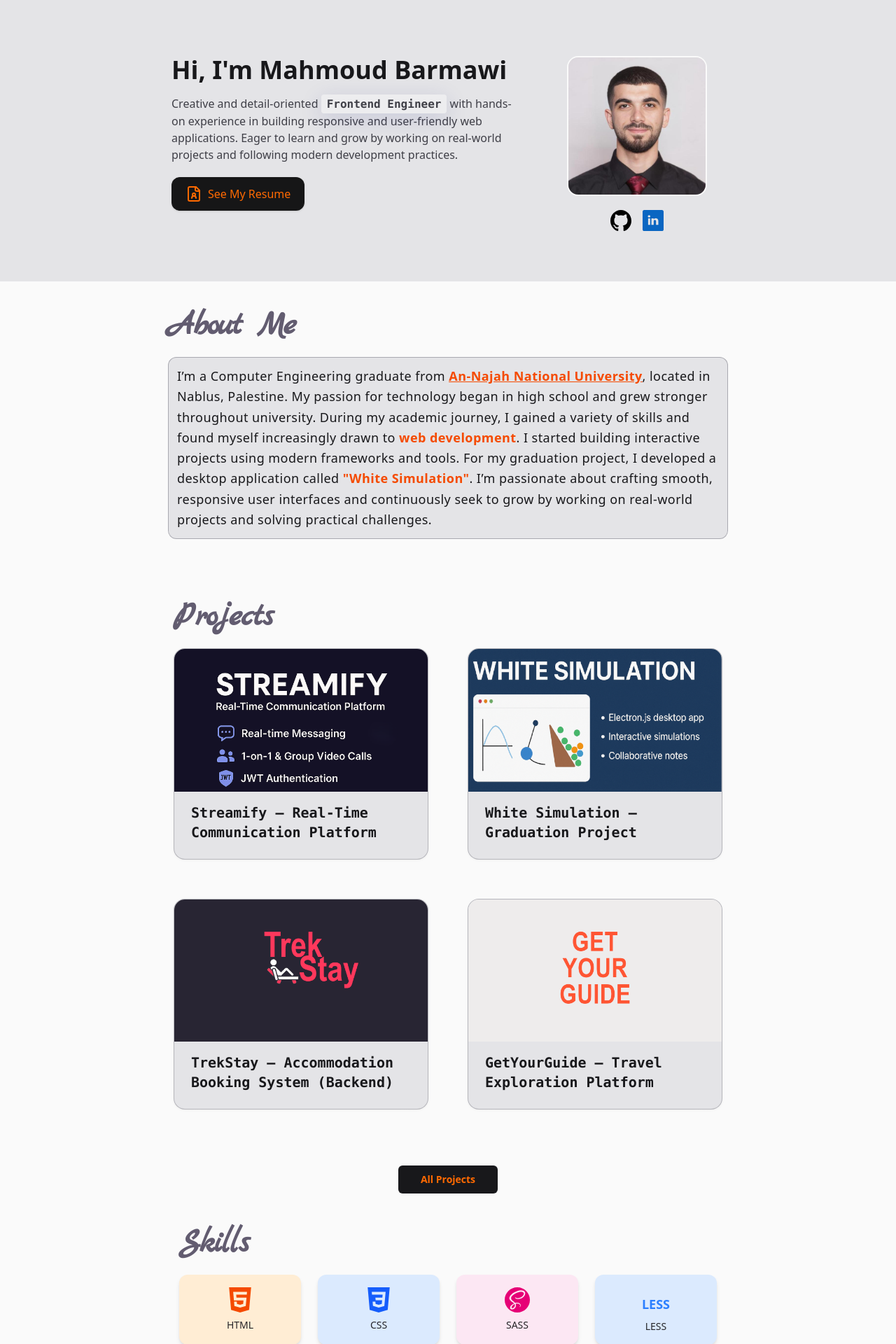
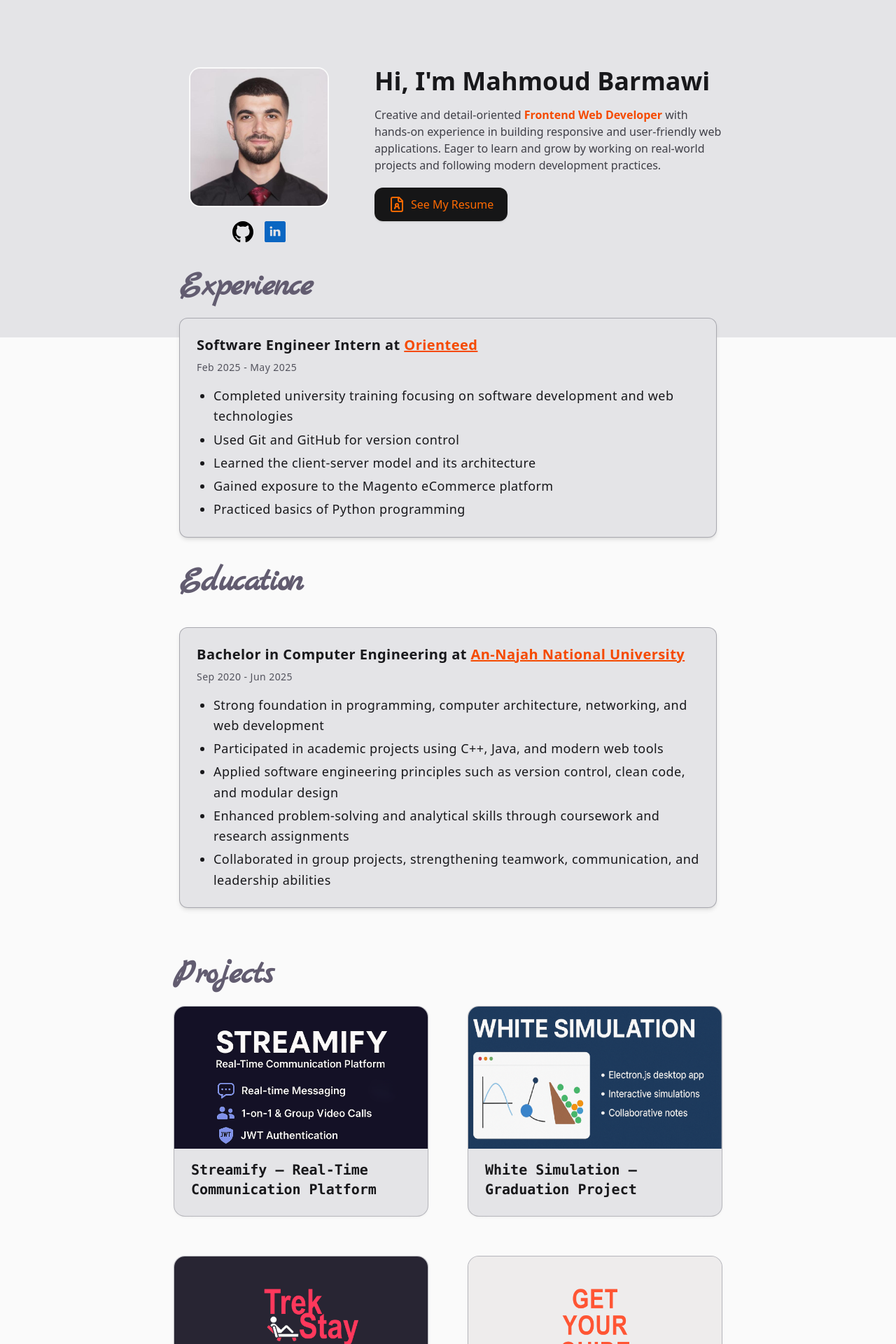
Before and after one commit to Mahmoud-Barmawi/Portfolio, a React (Vite) app: page / in a window 1280 px wide. Shown: the part 120-2040 px from the top of the page at 70% size. Built offline with nearby package versions, Linux system fonts and the light colour scheme.

Commit message:
update UI design

```diff
--- a/src/App.tsx
+++ b/src/App.tsx
@@ -57,7 +57,7 @@ const App = () => {
         </script>
       </Helmet>
 
-      <div className="min-h-screen bg-zinc-50 dark:bg-zinc-950 max-sm:min-w-full flex flex-col  antialiased">
+      <div className="min-h-screen bg-zinc-50 dark:bg-midnight  max-sm:min-w-full flex flex-col  antialiased">
         <Routes>
           <Route path="/" element={<Layout />}>
             <Route index element={<Home />} />
--- /dev/null
+++ b/src/Utils/myEducation.ts
@@ -0,0 +1,15 @@
+export const education = [
+  {
+    major: "Bachelor in Computer Engineering",
+    universityName: "An-Najah National University",
+    startDate: "Sep 2020",
+    endDate: "Jun 2025",
+    whatILearned: [
+      "Strong foundation in programming, computer architecture, networking, and web development",
+      "Participated in academic projects using C++, Java, and modern web tools",
+      "Applied software engineering principles such as version control, clean code, and modular design",
+      "Enhanced problem-solving and analytical skills through coursework and research assignments",
+      "Collaborated in group projects, strengthening teamwork, communication, and leadership abilities",
+    ],
+  },
+];
--- /dev/null
+++ b/src/Utils/myExperience.ts
@@ -0,0 +1,15 @@
+export const experience = [
+  {
+    jobTitle: "Software Engineer Intern",
+    companyName: "Orienteed",
+    startDate: "Feb 2025",
+    endDate: "May 2025",
+    whatILearned: [
+      "Completed university training focusing on software development and web technologies",
+      "Used Git and GitHub for version control",
+      "Learned the client-server model and its architecture",
+      "Gained exposure to the Magento eCommerce platform",
+      "Practiced basics of Python programming",
+    ],
+  }
+];
--- /dev/null
+++ b/src/components/Education.tsx
@@ -0,0 +1,44 @@
+import { education } from "../Utils/myEducation.ts";
+
+export const Education = () => {
+  return (
+    <section id="education">
+      <div className="max-w-[800px] mx-auto px-4">
+        <div className="my-10 select-none">
+          <h2 className="font-bold font-display sm:text-5xl text-3xl dark:text-[hsl(258,10%,80%)] text-[hsl(258,10%,40%)] tracking-tight">
+            Education
+          </h2>
+        </div>
+
+        {education.map((exp, index) => (
+          <article
+            key={index}
+            className="relative rounded-xl p-6 mb-6 backdrop-blur-lg bg-zinc-200 dark:bg-zinc-800/30 border border-zinc-500/50 text-lg text-zinc-900 dark:text-zinc-50 leading-relaxed tracking-wide shadow-md hover:shadow-lg transition-shadow duration-300 cursor-pointer"
+          >
+            <div className="flex flex-wrap items-center mb-2  text-xl">
+              <h3 className="font-semibold">{exp.major} at&nbsp;</h3>
+              <a
+                href="https://www.najah.edu/en/"
+                target="_blank"
+                rel="noopener noreferrer"
+                className="text-orange-600 font-semibold underline"
+              >
+                {exp.universityName}
+              </a>
+            </div>
+
+            <p className="text-sm text-zinc-600 dark:text-zinc-400 mb-4">
+              <time>{exp.startDate}</time> - <time>{exp.endDate}</time>
+            </p>
+
+            <ul className="list-disc pl-6 space-y-1">
+              {exp.whatILearned?.map((tech, i) => (
+                <li key={i}>{tech}</li>
+              ))}
+            </ul>
+          </article>
+        ))}
+      </div>
+    </section>
+  );
+};
--- /dev/null
+++ b/src/components/Experience.tsx
@@ -0,0 +1,44 @@
+import { experience } from "../Utils/myExperience.ts";
+
+export const Experience = () => {
+  return (
+    <section id="experience  ">
+      <div className="max-w-[800px] mx-auto px-4 z-10 -mt-24 ">
+        <div className="mb-5 select-none">
+          <h2 className="font-bold font-display sm:text-5xl text-3xl dark:text-[hsl(258,10%,80%)] text-[hsl(258,10%,40%)] tracking-tight">
+            Experience
+          </h2>
+        </div>
+
+        {experience.map((exp, index) => (
+          <article
+            key={index}
+            className="relative rounded-xl p-6 mb-6 backdrop-blur-lg bg-zinc-200 dark:bg-zinc-800/30 border border-zinc-500/50 text-lg text-zinc-900 dark:text-zinc-50 leading-relaxed tracking-wide shadow-md hover:shadow-lg transition-shadow duration-300 cursor-pointer"
+          >
+            <div className="flex flex-wrap items-center mb-2  text-xl">
+              <h3 className="font-semibold">{exp.jobTitle} at&nbsp;</h3>
+              <a
+                href="https://orienteed.com/en/"
+                target="_blank"
+                rel="noopener noreferrer"
+                className="text-orange-600 font-semibold underline"
+              >
+                {exp.companyName}
+              </a>
+            </div>
+
+            <p className="text-sm text-zinc-600 dark:text-zinc-400 mb-4">
+              <time>{exp.startDate}</time> - <time>{exp.endDate}</time>
+            </p>
+
+            <ul className="list-disc pl-6 space-y-1">
+              {exp.whatILearned?.map((tech, i) => (
+                <li key={i}>{tech}</li>
+              ))}
+            </ul>
+          </article>
+        ))}
+      </div>
+    </section>
+  );
+};
--- a/src/components/Hero.tsx
+++ b/src/components/Hero.tsx
@@ -6,61 +6,8 @@ export const Hero = () => {
   if (!themeContext) return <div>Error: ThemeContext not available</div>;
   const { theme } = themeContext;
   return (
-    <div className="bg-zinc-200 dark:bg-transparent py-8 w-full pt-20">
-      <div className="mx-auto w-full max-w-[800px]  flex flex-col-reverse justify-center max-sm:items-center sm:flex-row gap-10 py-10  between-custom">
-        <div className="sm:w-[500px] w-full max-sm:text-wrap text-zinc-900   dark:text-zinc-100 max-sm:text-center between-custom">
-          <h1 className="font-extrabold text-4xl">Hi, I'm Mahmoud Barmawi</h1>
-          <p className="font-medium mt-4 text-zinc-700 dark:text-zinc-300 w-full  ">
-            Creative and detail-oriented{" "}
-            <span className="cursor-pointer font-semibold font-mono bg-white/35  shadow-[0_8px_32px_#1f268726] backdrop-blur-[15px] rounded-sm px-2 py-1">
-              Frontend Engineer
-            </span>{" "}
-            with hands-on experience in building responsive and user-friendly
-            web applications. Eager to learn and grow by working on real-world
-            projects and following modern development practices.
-          </p>
-
-          <div className="mt-5">
-            <a
-              href="https://drive.google.com/file/d/1ziec6TXa0yLRBkUaYn8z5FIEU7JrDjAj/view?usp=sharing"
-              target="_blank"
-              rel="noopener"
-              className="inline-flex items-center gap-2 px-5 py-3 rounded-xl text-sm sm:text-base font-medium
-                   text-orange-500
-                   bg-black/90
-                   hover:bg-black
-
-                   dark:bg-orange-500
-                  dark:text-zinc-950
-                   dark:hover:bg-orange-600
-                   transition-colors
-                  shadow-sm
-                  font-sans
-                  text-center
-                   "
-            >
-              <svg
-                xmlns="http://www.w3.org/2000/svg"
-                width={24}
-                height={24}
-                viewBox="0 0 24 24"
-                fill="none"
-                stroke="currentColor"
-                strokeWidth={2}
-                strokeLinecap="round"
-                strokeLinejoin="round"
-                className="lucide lucide-file-user-icon lucide-file-user"
-              >
-                <path d="M14 2v4a2 2 0 0 0 2 2h4" />
-                <path d="M15 18a3 3 0 1 0-6 0" />
-                <path d="M15 2H6a2 2 0 0 0-2 2v16a2 2 0 0 0 2 2h12a2 2 0 0 0 2-2V7z" />
-                <circle cx={12} cy={13} r={2} />
-              </svg>
-              See My Resume
-            </a>
-          </div>
-        </div>
-
+    <div className="bg-zinc-200 dark:bg-transparent lg:py-24 py-10 pb-20 sm:pb-40 w-full">
+      <div className="mx-auto w-full max-w-[800px]  flex flex-col justify-center max-sm:items-center sm:flex-row gap-10 py-10  between-custom">
         <div className="w-[250px] flex justify-center   items-center flex-col ">
           <div className="w-[200px]">
             <img
@@ -212,6 +159,59 @@ export const Hero = () => {
             </a>
           </div>
         </div>
+
+        <div className="sm:w-[500px] max-sm:w-[360px] max-sm:text-wrap text-zinc-900   dark:text-zinc-100 max-sm:text-center between-custom">
+          <h1 className="font-extrabold text-4xl">Hi, I'm Mahmoud Barmawi</h1>
+          <p className="font-medium mt-4 text-zinc-700 dark:text-zinc-300 w-full  ">
+            Creative and detail-oriented{" "}
+            <span className=" text-orange-600  transition-colors duration-200 font-bold">
+              Frontend Web Developer
+            </span>{" "}
+            with hands-on experience in building responsive and user-friendly
+            web applications. Eager to learn and grow by working on real-world
+            projects and following modern development practices.
+          </p>
+
+          <div className="mt-5">
+            <a
+              href="https://drive.google.com/file/d/1ziec6TXa0yLRBkUaYn8z5FIEU7JrDjAj/view?usp=sharing"
+              target="_blank"
+              rel="noopener"
+              className="inline-flex items-center gap-2 px-5 py-3 rounded-xl text-sm sm:text-base font-medium
+                   text-orange-500
+                   bg-black/90
+                   hover:bg-black
+
+                   dark:bg-orange-500
+                  dark:text-zinc-950
+                   dark:hover:bg-orange-600
+                   transition-colors
+                  shadow-sm
+                  font-sans
+                  text-center
+                   "
+            >
+              <svg
+                xmlns="http://www.w3.org/2000/svg"
+                width={24}
+                height={24}
+                viewBox="0 0 24 24"
+                fill="none"
+                stroke="currentColor"
+                strokeWidth={2}
+                strokeLinecap="round"
+                strokeLinejoin="round"
+                className="lucide lucide-file-user-icon lucide-file-user"
+              >
+                <path d="M14 2v4a2 2 0 0 0 2 2h4" />
+                <path d="M15 18a3 3 0 1 0-6 0" />
+                <path d="M15 2H6a2 2 0 0 0-2 2v16a2 2 0 0 0 2 2h12a2 2 0 0 0 2-2V7z" />
+                <circle cx={12} cy={13} r={2} />
+              </svg>
+              See My Resume
+            </a>
+          </div>
+        </div>
       </div>
     </div>
   );
--- a/src/components/Home.tsx
+++ b/src/components/Home.tsx
@@ -1,4 +1,5 @@
-import { About } from "./About";
+import { Education } from "./Education";
+import { Experience } from "./Experience";
 import { Hero } from "./Hero";
 import { Projects } from "./Projects";
 import { Skills } from "./Skills";
@@ -7,7 +8,8 @@ export const Home = () => {
   return (
     <>
       <Hero />
-      <About />
+      <Experience/>
+      <Education/>
       <Projects />
       <Skills />
     </>
--- a/src/components/Skills.tsx
+++ b/src/components/Skills.tsx
@@ -1,5 +1,4 @@
 import { motion } from "motion/react";
-
 import {
   SiHtml5,
   SiCss3,
@@ -10,7 +9,6 @@ import {
   SiNextdotjs,
   SiRedux,
   SiBootstrap,
-  SiSass,
   SiGit,
   SiGithub,
   SiNodedotjs,
@@ -18,10 +16,11 @@ import {
   SiPostman,
   SiMongodb,
   SiMysql,
+  SiNpm,
+  SiPostgresql,
 } from "react-icons/si";
 
 const skills = [
-  // Frontend
   {
     name: "HTML",
     icon: <SiHtml5 />,
@@ -33,31 +32,6 @@ const skills = [
     icon: <SiCss3 />,
     textColor: "text-blue-600",
     bgColor: "bg-blue-100 dark:bg-blue-800/20",
-  },
-  {
-    name: "SASS",
-    icon: <SiSass />,
-    textColor: "text-pink-600",
-    bgColor: "bg-pink-100 dark:bg-pink-800/20",
-  },
-  {
-    name: "LESS",
-    icon: <span className="text-lg font-bold">LESS</span>,
-    textColor: "text-blue-500",
-    bgColor: "bg-blue-100 dark:bg-blue-800/20",
-  },
-
-  {
-    name: "Tailwind CSS",
-    icon: <SiTailwindcss />,
-    textColor: "text-indigo-400",
-    bgColor: "bg-teal-100 dark:bg-teal-800/20",
-  },
-  {
-    name: "Bootstrap",
-    icon: <SiBootstrap />,
-    textColor: "text-purple-700",
-    bgColor: "bg-purple-100 dark:bg-purple-800/20",
   },
   {
     name: "JavaScript",
@@ -72,7 +46,20 @@ const skills = [
     bgColor: "bg-blue-100 dark:bg-blue-800/20",
   },
   {
-    name: "React",
+    name: "Java",
+    icon: <span className="text-lg font-bold">Java</span>,
+    textColor: "text-red-600",
+    bgColor: "bg-red-100 dark:bg-red-800/20",
+  },
+  {
+    name: "C++",
+    icon: <span className="text-lg font-bold">C++</span>,
+    textColor: "text-blue-700",
+    bgColor: "bg-blue-100 dark:bg-blue-800/20",
+  },
+
+  {
+    name: "React.js",
     icon: <SiReact />,
     textColor: "text-cyan-400",
     bgColor: "bg-cyan-100 dark:bg-cyan-800/20",
@@ -89,8 +76,24 @@ const skills = [
     textColor: "text-purple-600",
     bgColor: "bg-purple-100 dark:bg-purple-800/20",
   },
-
-  // Backend
+  {
+    name: "TanStack Query",
+    icon: <span className="text-lg font-bold">TQ</span>,
+    textColor: "text-indigo-600",
+    bgColor: "bg-indigo-100 dark:bg-indigo-800/20",
+  },
+  {
+    name: "Tailwind CSS",
+    icon: <SiTailwindcss />,
+    textColor: "text-indigo-400",
+    bgColor: "bg-teal-100 dark:bg-teal-800/20",
+  },
+  {
+    name: "Bootstrap",
+    icon: <SiBootstrap />,
+    textColor: "text-purple-700",
+    bgColor: "bg-purple-100 dark:bg-purple-800/20",
+  },
   {
     name: "Node.js",
     icon: <SiNodedotjs />,
@@ -104,12 +107,18 @@ const skills = [
     bgColor: "bg-zinc-200 dark:bg-zinc-800/50",
   },
   {
-    name: "REST APIs",
-    icon: <SiPostman />,
+    name: "RESTful APIs",
+    icon: <span className="text-lg font-bold">API</span>,
     textColor: "text-orange-500",
     bgColor: "bg-orange-100 dark:bg-orange-800/20",
   },
-  // Databases
+  {
+    name: "JWT Authentication",
+    icon: <span className="text-lg font-bold">JWT</span>,
+    textColor: "text-yellow-600",
+    bgColor: "bg-yellow-100 dark:bg-yellow-800/20",
+  },
+
   {
     name: "MongoDB",
     icon: <SiMongodb />,
@@ -122,8 +131,13 @@ const skills = [
     textColor: "text-blue-600",
     bgColor: "bg-blue-100 dark:bg-blue-800/20",
   },
+  {
+    name: "PostgreSQL",
+    icon: <SiPostgresql />,
+    textColor: "text-blue-700",
+    bgColor: "bg-blue-100 dark:bg-blue-800/20",
+  },
 
-  // Tools & Testing
   {
     name: "Git",
     icon: <SiGit />,
@@ -135,6 +149,73 @@ const skills = [
     icon: <SiGithub />,
     textColor: "text-zinc-800 dark:text-zinc-200",
     bgColor: "bg-zinc-200 dark:bg-zinc-800/50",
+  },
+  {
+    name: "npm",
+    icon: <SiNpm />,
+    textColor: "text-red-600",
+    bgColor: "bg-red-100 dark:bg-red-800/20",
+  },
+  {
+    name: "VS Code",
+    icon: <span className="text-lg font-bold">VS Code</span>,
+    textColor: "text-blue-600",
+    bgColor: "bg-blue-100 dark:bg-blue-800/20",
+  },
+  {
+    name: "Postman",
+    icon: <SiPostman />,
+    textColor: "text-orange-500",
+    bgColor: "bg-orange-100 dark:bg-orange-800/20",
+  },
+
+  {
+    name: "OOP",
+    icon: <span className="text-lg font-bold">OOP</span>,
+    textColor: "text-purple-600",
+    bgColor: "bg-purple-100 dark:bg-purple-800/20",
+  },
+  {
+    name: "SOLID",
+    icon: <span className="text-lg font-bold">SOLID</span>,
+    textColor: "text-indigo-600",
+    bgColor: "bg-indigo-100 dark:bg-indigo-800/20",
+  },
+  {
+    name: "Team Collaboration",
+    icon: <span className="text-lg font-bold">🤝</span>,
+    textColor: "text-green-600",
+    bgColor: "bg-green-100 dark:bg-green-800/20",
+  },
+  {
+    name: "Communication",
+    icon: <span className="text-lg font-bold">💬</span>,
+    textColor: "text-blue-600",
+    bgColor: "bg-blue-100 dark:bg-blue-800/20",
+  },
+  {
+    name: "Problem Solving",
+    icon: <span className="text-lg font-bold">🧩</span>,
+    textColor: "text-yellow-600",
+    bgColor: "bg-yellow-100 dark:bg-yellow-800/20",
+  },
+  {
+    name: "Time Management",
+    icon: <span className="text-lg font-bold">⏱️</span>,
+    textColor: "text-purple-600",
+    bgColor: "bg-purple-100 dark:bg-purple-800/20",
+  },
+  {
+    name: "Continuous Learning",
+    icon: <span className="text-lg font-bold">📚</span>,
+    textColor: "text-indigo-600",
+    bgColor: "bg-indigo-100 dark:bg-indigo-800/20",
+  },
+  {
+    name: "Growth Mindset",
+    icon: <span className="text-lg font-bold">🌱</span>,
+    textColor: "text-green-500",
+    bgColor: "bg-green-100 dark:bg-green-800/20",
   },
 ];
 
@@ -148,9 +229,14 @@ export const Skills = () => {
         {skills.map((skill, index) => (
           <motion.div
             key={index}
-            initial={{ opacity: 0.02, scale: 0.8 }}
-            whileInView={{ opacity: 1, scale: 1 }}
-            transition={{ duration: 0.2, delay: index * 0.02 }}
+            initial={{ opacity: 0, scale: 0.8, rotate: -5 }}
+            whileInView={{ opacity: 1, scale: 1, rotate: 0 }}
+            transition={{
+              duration: 0.4,
+              delay: index * 0.005,
+              type: "spring",
+              stiffness: 120,
+            }}
             viewport={{ once: true }}
             className={`flex flex-col items-center justify-center gap-2 p-4 rounded-xl shadow-md dark:shadow-zinc-800  ${skill.bgColor}`}
           >
```
Also changed, not shown: src/components/Navbar.tsx (+6 -9 lines), src/index.css (+4 -3 lines), 1 other file (tests, documents, lock files or other folders).
